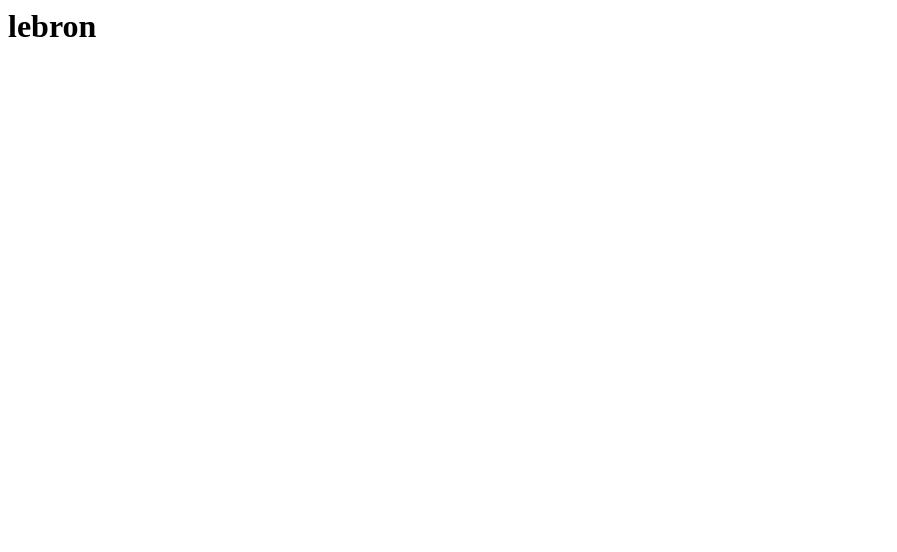
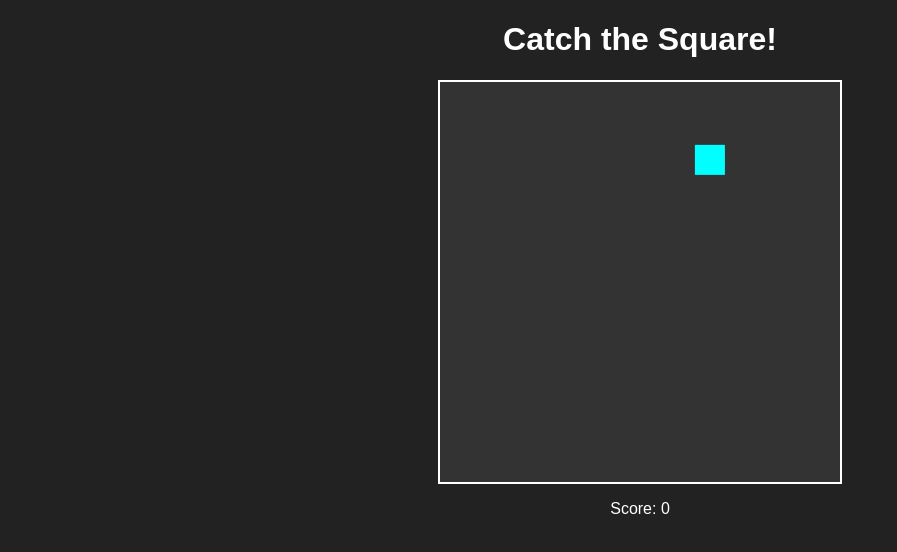
Before and after one commit to Khabi12school/submarinegame, a plain HTML site: page index.html in a window 1280 px wide. Shown: the whole page, without its empty margins (0-897 px from the left). Drawn offline with Linux system fonts and the light colour scheme.

Commit message:
Add files via upload

```diff
--- a/index.html
+++ b/index.html
@@ -1 +1,19 @@
-<h1>lebron</h1>
+<!DOCTYPE html>
+<html lang="en">
+
+  <head>
+    <meta charset="UTF-8">
+    <title>rizz</title>
+    <link rel="stylesheet" href="./style.css">
+
+  </head>
+
+  <body>
+  <h1>Catch the Square!</h1>
+<canvas id="game" width="400" height="400"></canvas>
+<p>Score: <span id="score">0</span></p>
+    <script  src="./script.js"></script>
+
+  </body>
+
+</html>
--- a/script.js
+++ b/script.js
@@ -1 +1,41 @@
-document.getElementsByTagName("h1")[0].style.fontSize = "6vw";
+const canvas = document.getElementById("game");
+const ctx = canvas.getContext("2d");
+const scoreDisplay = document.getElementById("score");
+
+let square = { x: 50, y: 50, size: 30 };
+let score = 0;
+
+// Move the square to a new random spot
+function moveSquare() {
+  square.x = Math.random() * (canvas.width - square.size);
+  square.y = Math.random() * (canvas.height - square.size);
+}
+
+// Detect clicks
+canvas.addEventListener("click", (e) => {
+  const rect = canvas.getBoundingClientRect();
+  const x = e.clientX - rect.left;
+  const y = e.clientY - rect.top;
+
+  if (
+    x >= square.x &&
+    x <= square.x + square.size &&
+    y >= square.y &&
+    y <= square.y + square.size
+  ) {
+    score++;
+    scoreDisplay.textContent = score;
+    moveSquare();
+  }
+});
+
+// Draw the game each frame
+function draw() {
+  ctx.clearRect(0, 0, canvas.width, canvas.height);
+  ctx.fillStyle = "cyan";
+  ctx.fillRect(square.x, square.y, square.size, square.size);
+  requestAnimationFrame(draw);
+}
+
+moveSquare();
+draw();
--- a/style.css
+++ b/style.css
@@ -1,6 +1,12 @@
 body {
-  font-family: system-ui;
-  background: #f06d06;
+  text-align: center;
+  background: #222;
   color: white;
-  text-align: center;
+  font-family: sans-serif;
 }
+canvas {
+  background: #333;
+  border: 2px solid white;
+  display: block;
+  margin: 10px auto;
+}
```
